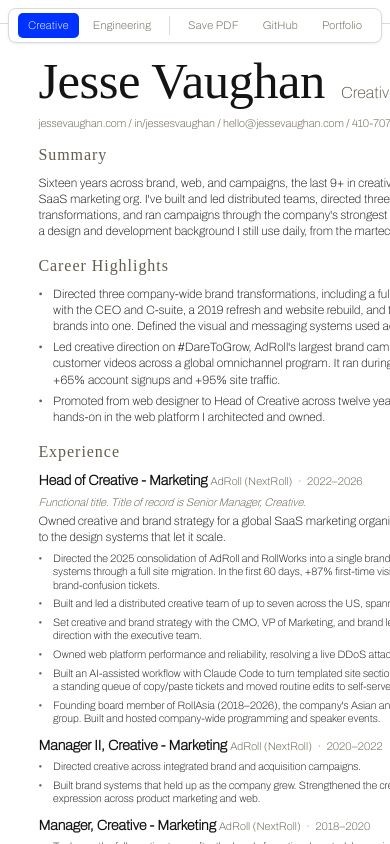
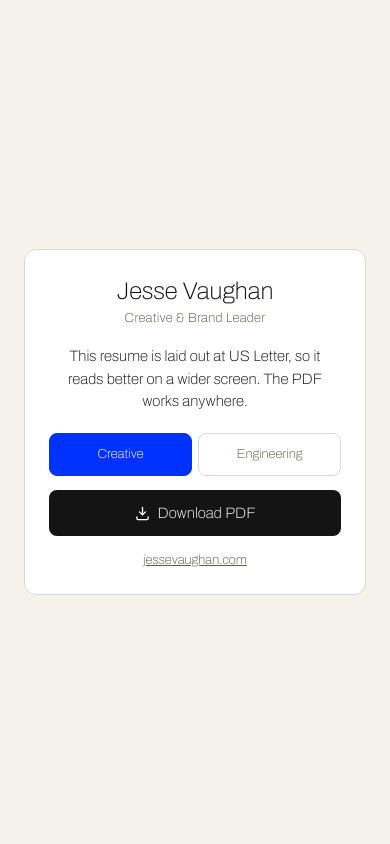
Before and after one commit to jessevaughan/resume, a React (Vite) app: page / in a window 390 px wide. Shown: the top 844 px of the page. Built offline with nearby package versions, Linux system fonts and the light colour scheme; a web font is replaced by a local one.

Commit message:
toolbar style updates

```diff
--- a/src/App.tsx
+++ b/src/App.tsx
@@ -6,6 +6,7 @@ import { CoverLetter } from "./components/CoverLetter";
 import { Toolbar } from "./components/Toolbar";
 import { useTrack } from "./useTrack";
 import { useDocumentMeta } from "./useDocumentMeta";
+import { MobileNotice } from "./components/MobileNotice";
 
 function App() {
   const [track, setTrack] = useTrack();
@@ -46,6 +47,13 @@ function App() {
         portfolioUrl={siteHref(resolved.contact)}
       />
       <Resume resume={resolved} />
+      <MobileNotice
+        track={track}
+        onChange={setTrack}
+        name={resolved.name}
+        role={resolved.role}
+        portfolioUrl={siteHref(resolved.contact)}
+      />
     </>
   );
 }
--- /dev/null
+++ b/src/components/MobileNotice.tsx
@@ -0,0 +1,71 @@
+import { TRACKS, TRACK_LABELS, pdfHref, type Track } from "../tracks";
+import { DownloadIcon } from "./icons";
+
+/**
+ * Shown instead of the resume below the width where an 8.5in page can be read.
+ *
+ * Deliberately not a dead end. "View on desktop" is a real cost when a
+ * recruiter opens the link from their phone, so this hands them the PDF, which
+ * reads fine in any mobile viewer, and keeps the track switch so they land on
+ * the right positioning.
+ *
+ * Visibility is CSS-only (see .mobile-notice in styles/app.css), never a
+ * window-width check in JS. scripts/publish.mjs prerenders through a headless
+ * browser, so a JS gate would bake whichever state that viewport happened to
+ * hit into the static HTML. As a media query, the resume stays in the markup
+ * for crawlers no matter what size the snapshot renders at.
+ */
+export function MobileNotice({
+  track,
+  onChange,
+  name,
+  role,
+  portfolioUrl,
+}: {
+  track: Track;
+  onChange: (track: Track) => void;
+  name: string;
+  role: string;
+  portfolioUrl: string;
+}) {
+  return (
+    <div className="mobile-notice">
+      <div className="mobile-notice__card">
+        <p className="mobile-notice__name">{name}</p>
+        <p className="mobile-notice__role">{role}</p>
+
+        <p className="mobile-notice__body">
+          This resume is laid out at US Letter, so it reads better on a wider
+          screen. The PDF works anywhere.
+        </p>
+
+        <div
+          className="mobile-notice__tracks"
+          role="group"
+          aria-label="Resume track"
+        >
+          {TRACKS.map((t) => (
+            <button
+              key={t}
+              type="button"
+              className="mobile-notice__track"
+              aria-pressed={t === track}
+              onClick={() => onChange(t)}
+            >
+              {TRACK_LABELS[t]}
+            </button>
+          ))}
+        </div>
+
+        <a className="mobile-notice__download" href={pdfHref(track)} download>
+          <DownloadIcon />
+          Download PDF
+        </a>
+
+        <a className="mobile-notice__link" href={portfolioUrl}>
+          jessevaughan.com
+        </a>
+      </div>
+    </div>
+  );
+}
--- a/src/components/Toolbar.tsx
+++ b/src/components/Toolbar.tsx
@@ -1,4 +1,5 @@
 import { REPO_URL, TRACKS, TRACK_LABELS, pdfHref, type Track } from "../tracks";
+import { CodeIcon, DownloadIcon, PortfolioIcon } from "./icons";
 
 /**
  * Screen-only chrome: the track switcher plus the things a reader wants once
@@ -7,8 +8,15 @@ import { REPO_URL, TRACKS, TRACK_LABELS, pdfHref, type Track } from "../tracks";
  *
  * The URL is still the real interface. This is the convenience layer.
  *
- * portfolioUrl comes in as a prop rather than living here as a constant,
- * because the resume's contact block already carries it. One source.
+ * The tracks read as buttons and the three actions as icons, because they are
+ * different kinds of thing: switching track changes what you're reading, while
+ * the actions take you elsewhere or hand you a file. Weighting them equally
+ * made the toolbar a row of five things with no hierarchy.
+ *
+ * Every icon link carries an aria-label AND a title. The label is the
+ * accessible name, without which the link announces as its URL; the title is
+ * the hover tooltip, without which a sighted reader has to guess. Neither
+ * covers for the other.
  */
 export function Toolbar({
   track,
@@ -21,7 +29,7 @@ export function Toolbar({
 }) {
   return (
     <div className="toolbar">
-      <div className="toolbar__group" role="group" aria-label="Resume track">
+      <div className="toolbar__tracks" role="group" aria-label="Resume track">
         {TRACKS.map((t) => (
           <button
             key={t}
@@ -37,23 +45,36 @@ export function Toolbar({
 
       <span className="toolbar__rule" aria-hidden="true" />
 
-      <div className="toolbar__group">
+      <div className="toolbar__actions">
         {/* download, not target=_blank: the point is to put a named file in
             the reader's downloads folder rather than open a viewer they then
             have to save out of. Same-origin, so the attribute is honoured. */}
-        <a className="toolbar__action" href={pdfHref(track)} download>
-          Save PDF
+        <a
+          className="toolbar__icon"
+          href={pdfHref(track)}
+          download
+          aria-label={`Download the ${TRACK_LABELS[track].toLowerCase()} resume as a PDF`}
+          title="Download PDF"
+        >
+          <DownloadIcon />
         </a>
         <a
-          className="toolbar__action"
+          className="toolbar__icon"
           href={REPO_URL}
           target="_blank"
           rel="noopener"
+          aria-label="Source code on GitHub"
+          title="Source on GitHub"
         >
-          GitHub
+          <CodeIcon />
         </a>
-        <a className="toolbar__action" href={portfolioUrl}>
-          Portfolio
+        <a
+          className="toolbar__icon"
+          href={portfolioUrl}
+          aria-label="Jesse Vaughan's portfolio"
+          title="Portfolio"
+        >
+          <PortfolioIcon />
         </a>
       </div>
     </div>
--- /dev/null
+++ b/src/components/icons.tsx
@@ -0,0 +1,83 @@
+/**
+ * Toolbar icons. Inline SVG rather than a dependency: three glyphs don't
+ * justify a package, and inlining means no extra request and no flash of a
+ * missing icon before it loads.
+ *
+ * All of them inherit currentColor and size to 1em, so the toolbar's colour
+ * and font-size rules drive them and nothing needs restating here.
+ *
+ * aria-hidden on every one. The links that wrap them carry the accessible
+ * name via aria-label; announcing the icon too would double it up.
+ */
+
+const base = {
+  width: "1em",
+  height: "1em",
+  viewBox: "0 0 16 16",
+  fill: "none",
+  "aria-hidden": true,
+} as const;
+
+/** Arrow into a tray. The universal download affordance. */
+export function DownloadIcon() {
+  return (
+    <svg {...base} xmlns="http://www.w3.org/2000/svg">
+      <path
+        d="M8 1.5v8m0 0L4.75 6.25M8 9.5l3.25-3.25M2 11.5v1.75a1.25 1.25 0 0 0 1.25 1.25h9.5A1.25 1.25 0 0 0 14 13.25V11.5"
+        stroke="currentColor"
+        strokeWidth="1.4"
+        strokeLinecap="round"
+        strokeLinejoin="round"
+      />
+    </svg>
+  );
+}
+
+/**
+ * Angle brackets, for the source link. Deliberately NOT GitHub's official
+ * mark: that glyph is a solid fill, and next to two 1.4-stroke line icons it
+ * reads as a blob rather than a member of the set. It also sidesteps using
+ * someone's trademark as UI furniture. "Source code" is the thing being
+ * pointed at, and brackets say that without borrowing a logo.
+ */
+export function CodeIcon() {
+  return (
+    <svg {...base} xmlns="http://www.w3.org/2000/svg">
+      <path
+        d="M6 5 2.8 8 6 11M10 5l3.2 3L10 11M9.2 3.8 6.8 12.2"
+        stroke="currentColor"
+        strokeWidth="1.4"
+        strokeLinecap="round"
+        strokeLinejoin="round"
+      />
+    </svg>
+  );
+}
+
+/**
+ * A browser window, for the portfolio link. A line icon rather than the site
+ * favicon: the favicon is a filled accent-blue tile, which reads as a second
+ * button next to the active track pill instead of as an icon. This inherits
+ * currentColor like the other two, so the set hovers as one.
+ */
+export function PortfolioIcon() {
+  return (
+    <svg {...base} xmlns="http://www.w3.org/2000/svg">
+      <rect
+        x="1.6"
+        y="2.6"
+        width="12.8"
+        height="10.8"
+        rx="1.6"
+        stroke="currentColor"
+        strokeWidth="1.4"
+      />
+      <path
+        d="M1.6 6.1h12.8"
+        stroke="currentColor"
+        strokeWidth="1.4"
+        strokeLinecap="round"
+      />
+    </svg>
+  );
+}
--- a/src/styles/app.css
+++ b/src/styles/app.css
@@ -1,5 +1,7 @@
-/* App chrome — not part of the resume itself. Screen-only, hidden in
-   print so it never lands in the PDF or affects page geometry. */
+/* App chrome — not part of the resume itself. Screen-only, hidden in print so
+   none of it lands in the PDF or affects page geometry. */
+
+/* ── Toolbar ───────────────────────────────────────────────────────── */
 
 .toolbar {
   position: fixed;
@@ -8,49 +10,53 @@
   z-index: 10;
   display: flex;
   align-items: center;
-  gap: 4px;
   padding: 4px;
   background: #fff;
   border: 1px solid var(--rule);
-  border-radius: 8px;
+  border-radius: 9px;
   box-shadow: 0 1px 3px rgba(0, 0, 0, 0.08);
   font-family: var(--font-sans);
 }
 
-.toolbar__group {
+.toolbar__tracks,
+.toolbar__actions {
   display: flex;
-  gap: 4px;
+  align-items: center;
+  gap: 2px;
 }
 
 /* Separates the tracks from the actions. Inset vertically so it reads as a
-   divider between groups rather than a full-height border. */
+   divider between groups rather than a full-height border. The margin is the
+   only gap between the two groups, so it carries more space than the 2px
+   between siblings inside each group. */
 .toolbar__rule {
   width: 1px;
   align-self: stretch;
-  margin: 3px 4px;
+  margin: 4px 7px;
   background: var(--rule);
 }
 
-/* The actions are <a>, the tracks are <button>. Normalizing both here keeps
-   one visual rule rather than a second block that has to be kept in step. */
-.toolbar__track,
-.toolbar__action {
+/* Primary: choosing a track changes what you're reading. The actions beside
+   it only fetch a file or navigate away, so they sit a rank quieter. */
+.toolbar__track {
   font: inherit;
-  font-size: 11px;
-  letter-spacing: 0.02em;
-  padding: 5px 10px;
+  font-size: 12px;
+  font-weight: 500;
+  letter-spacing: 0.01em;
+  padding: 6px 13px;
   border: 0;
-  border-radius: 5px;
+  border-radius: 6px;
   background: transparent;
   color: var(--muted);
   cursor: pointer;
   white-space: nowrap;
-  text-decoration: none;
   line-height: 1.4;
+  transition:
+    color 0.14s ease,
+    background-color 0.14s ease;
 }
 
-.toolbar__track:hover,
-.toolbar__action:hover {
+.toolbar__track:hover {
   color: var(--ink);
   background: #f2f1ee;
 }
@@ -60,20 +66,149 @@
   background: var(--accent);
 }
 
-/* Narrow screens: the toolbar spans the top rather than floating in a corner,
-   where five labels at 11px would otherwise wrap into the resume's margin. */
-@media (max-width: 640px) {
-  .toolbar {
-    top: 8px;
-    right: 8px;
-    left: 8px;
-    justify-content: center;
-    flex-wrap: wrap;
-  }
+/* Secondary: square targets sized by font-size, since every icon is 1em and
+   inherits currentColor. 30px is under the 44px touch guideline on purpose —
+   these are supplementary on a page that is mostly text, and below 640px the
+   resume is replaced by .mobile-notice anyway, which has its own controls. */
+.toolbar__icon {
+  display: grid;
+  place-items: center;
+  width: 30px;
+  height: 30px;
+  font-size: 15px;
+  border-radius: 6px;
+  color: var(--muted);
+  text-decoration: none;
+  cursor: pointer;
+  transition:
+    color 0.14s ease,
+    background-color 0.14s ease;
 }
 
-@media print {
+.toolbar__icon:hover {
+  color: var(--ink);
+  background: #f2f1ee;
+}
+
+/* ── Mobile notice ─────────────────────────────────────────────────────
+   The resume is a fixed 8.5in page, so below roughly that width there is no
+   honest way to show it. This replaces it rather than shrinking it.
+
+   Everything here is scoped to `screen`. scripts/pdf.mjs never calls
+   setViewport, so puppeteer renders at its 800x600 default — a gate that
+   reached print media would put this card in the PDFs. */
+.mobile-notice {
+  display: none;
+}
+
+@media screen and (max-width: 900px) {
+  /* body IS the page in resume.css (width: 8.5in), so there is no wrapper to
+     hide. Covering it with a fixed overlay avoids reaching into that layout at
+     all, and leaves the resume in the DOM for crawlers and the prerender. */
+  .mobile-notice {
+    position: fixed;
+    inset: 0;
+    z-index: 20;
+    display: grid;
+    place-items: center;
+    padding: 24px;
+    background: var(--paper, #f5f2ea);
+    font-family: var(--font-sans);
+    overflow-y: auto;
+  }
+
+  /* The toolbar's controls are duplicated inside the card, so showing both
+     would put two track switchers on one screen. */
   .toolbar {
     display: none;
   }
 }
+
+.mobile-notice__card {
+  width: 100%;
+  max-width: 26rem;
+  padding: 28px 24px 24px;
+  background: #fff;
+  border: 1px solid var(--rule);
+  border-radius: 12px;
+  text-align: center;
+}
+
+.mobile-notice__name {
+  margin: 0;
+  font-family: var(--font-display, var(--font-sans));
+  font-size: 1.5rem;
+  line-height: 1.15;
+  color: var(--ink);
+}
+
+.mobile-notice__role {
+  margin: 4px 0 0;
+  font-size: 0.8125rem;
+  letter-spacing: 0.02em;
+  color: var(--muted);
+}
+
+.mobile-notice__body {
+  margin: 18px 0 20px;
+  font-size: 0.9375rem;
+  line-height: 1.5;
+  color: var(--ink);
+  text-wrap: pretty;
+}
+
+.mobile-notice__tracks {
+  display: flex;
+  gap: 6px;
+  justify-content: center;
+  margin-bottom: 14px;
+}
+
+.mobile-notice__track {
+  flex: 1;
+  font: inherit;
+  font-size: 0.8125rem;
+  font-weight: 500;
+  /* 44px tall. Unlike the desktop toolbar these are the only way to switch
+     track on a phone, so they take the full touch target. */
+  padding: 12px 10px;
+  border: 1px solid var(--rule);
+  border-radius: 8px;
+  background: transparent;
+  color: var(--muted);
+  cursor: pointer;
+}
+
+.mobile-notice__track[aria-pressed="true"] {
+  color: #fff;
+  background: var(--accent);
+  border-color: var(--accent);
+}
+
+.mobile-notice__download {
+  display: flex;
+  align-items: center;
+  justify-content: center;
+  gap: 8px;
+  padding: 13px 16px;
+  border-radius: 8px;
+  background: var(--ink);
+  color: #fff;
+  font-size: 0.9375rem;
+  font-weight: 500;
+  text-decoration: none;
+}
+
+.mobile-notice__link {
+  display: inline-block;
+  margin-top: 16px;
+  font-size: 0.8125rem;
+  color: var(--muted);
+}
+
+@media print {
+  .toolbar,
+  .mobile-notice {
+    display: none !important;
+  }
+}
```
